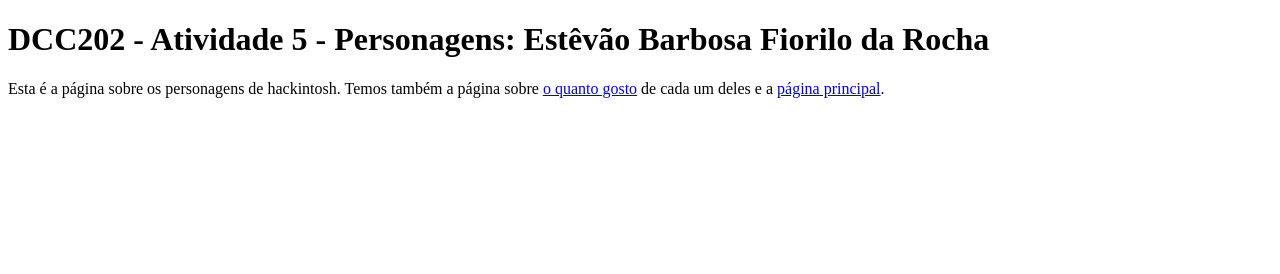
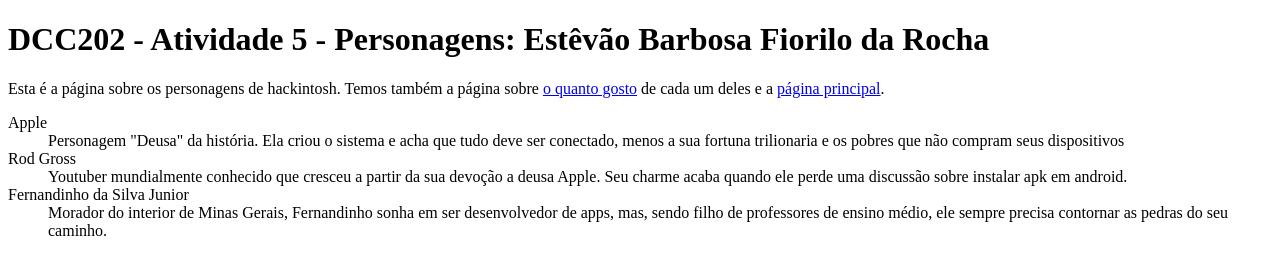
Before and after one commit to ufjf-dcc202/ufjf-dcc202-2023-3-b-atv5-tetenc555, a website: page personagens.html in a window 1280 px wide. Drawn offline with Linux system fonts and the light colour scheme.

Commit message:
finaliza a descricao dos personagens

```diff
--- a/personagens.html
+++ b/personagens.html
@@ -9,6 +9,20 @@
     <main>
         <h1>DCC202 - Atividade 5 - Personagens: Estêvão Barbosa Fiorilo da Rocha</h1>
         <p>Esta é a página sobre os personagens de hackintosh. Temos também a página sobre <a href="preferencias.html">o quanto gosto</a> de cada um deles e a <a href="index.html">página principal</a>.</p>
+        <dl>
+            <div>
+                <dt>Apple</dt>
+                <dd>Personagem "Deusa" da história. Ela criou o sistema e acha que tudo deve ser conectado, menos a sua fortuna trilionaria e os pobres que não compram seus dispositivos</dd>
+            </div>
+            <div>
+                <dt>Rod Gross</dt>
+                <dd>Youtuber mundialmente conhecido que cresceu a partir da sua devoção a deusa Apple. Seu charme acaba quando ele perde uma discussão sobre instalar apk em android.</dd>
+            </div>
+            <div>
+                <dt>Fernandinho da Silva Junior</dt>
+                <dd>Morador do interior de Minas Gerais, Fernandinho sonha em ser desenvolvedor de apps, mas, sendo filho de professores de ensino médio, ele sempre precisa contornar as pedras do seu caminho.</dd>
+            </div>
+        </dl>
     </main>
 </body>
 </html>
```
